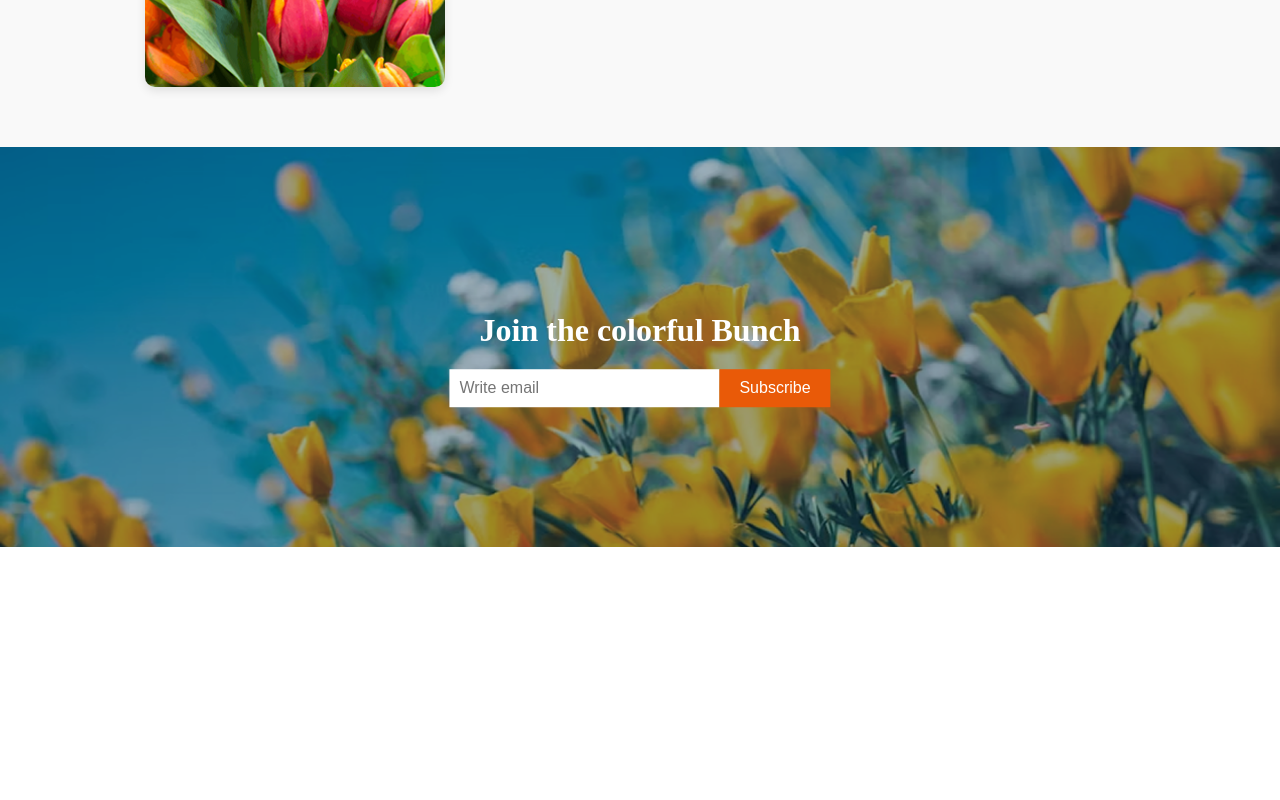
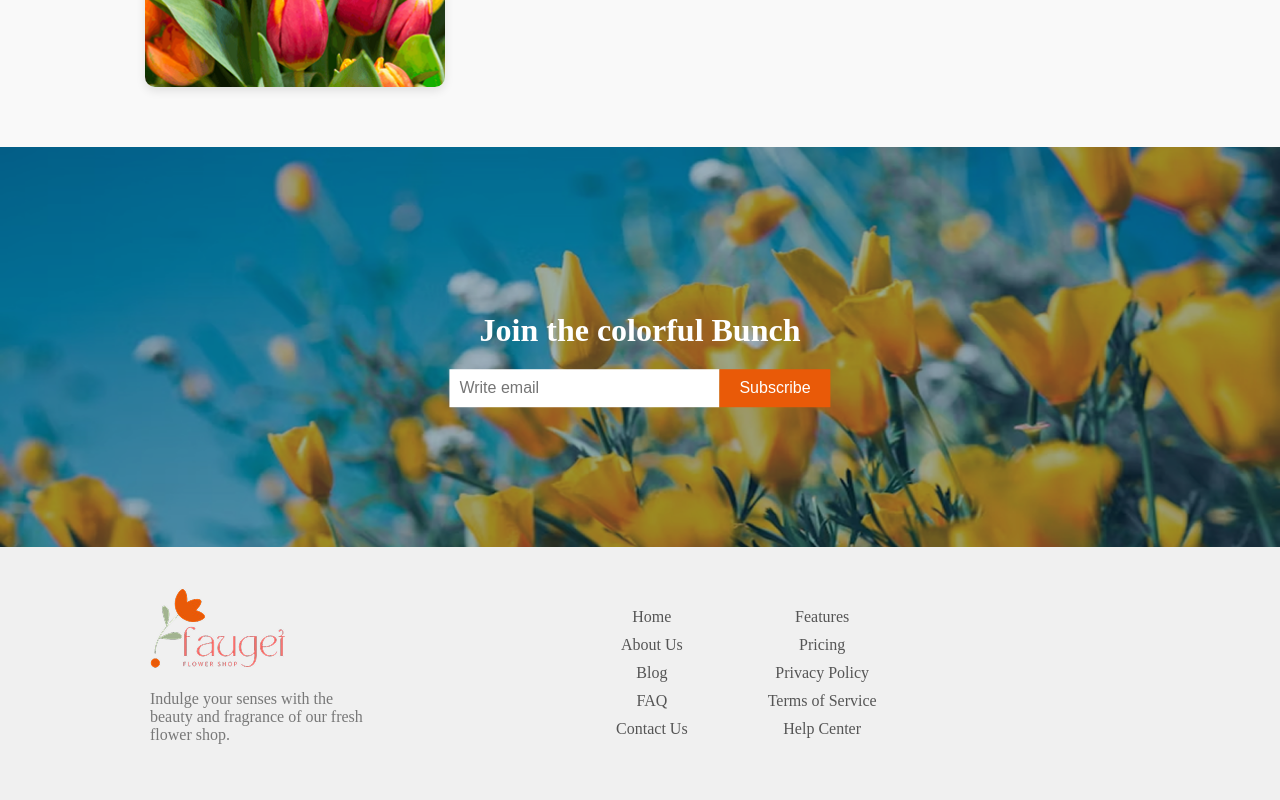
Before and after one commit to miraz2003/assignment2, a plain HTML site: page index.html in a window 1280 px wide. Shown: the part 2956-3756 px from the top of the page. Before the commit the page ends 3503 px from the top, so only its background shows below. Drawn offline with Linux system fonts and the light colour scheme.

Commit message:
footer part

```diff
--- a/index.html
+++ b/index.html
@@ -214,6 +214,101 @@
 
 
 
+<!-- Footer
+  <footer class="footer">
+   <nav class="footer2">
+     <div class="footer3"><img src="images/logo.png" alt=""></div>
+      <p class="footer6"><span class="plants-color">Indulge your senses with the <br> beauty and fragrance of our fresh <br> flower shop. </span></p>
+
+<ul>
+
+<li class="footer4"><a href="" class="footer5">Home</a></li>
+<li class="footer4"><a href="" class="footer5">About Us</a></li>
+<li class="footer4"><a href="" class="footer5">Blog</a></li>
+<li class="footer4"><a href="" class="footer5">FAQ</a></li>
+<li class="footer4"><a href="" class="footer5">Contact Us</a></li>
+<li class="footer4"><a href="" class="footer5">Features</a></li>
+<li class="footer4"><a href="" class="footer5">Pricing</a></li>
+<li class="footer4"><a href="" class="footer5">Privacy Policy</a></li>
+<li class="footer4"><a href="" class="footer5">Terms of service</a></li>
+<li class="footer4"><a href="" class="footer5">Help Center</a></li>
+
+</ul>
+
+    <nav>
+
+  </footer> -->
+
+
+
+
+
+
+
+
+
+
+<!-- Footer -->
+<footer class="footer">
+  <nav class="footer2">
+    <div>
+      <div class="footer3">
+        <img src="images/logo.png" alt="">
+      </div>
+      <p class="footer6">
+        <span class="plants-color">
+          Indulge your senses with the <br>
+          beauty and fragrance of our fresh <br>
+          flower shop.
+        </span>
+      </p>
+    </div>
+
+    <!-- Links in two centered columns -->
+    <div class="footer-links">
+      <div class="footer-column">
+        <a href="" class="footer5">Home</a>
+        <a href="" class="footer5">About Us</a>
+        <a href="" class="footer5">Blog</a>
+        <a href="" class="footer5">FAQ</a>
+        <a href="" class="footer5">Contact Us</a>
+      </div>
+      <div class="footer-column">
+        <a href="" class="footer5">Features</a>
+        <a href="" class="footer5">Pricing</a>
+        <a href="" class="footer5">Privacy Policy</a>
+        <a href="" class="footer5">Terms of Service</a>
+        <a href="" class="footer5">Help Center</a>
+      </div>
+    </div>
+  </nav>
+</footer>
+
+
+
+
+
+
+
+
+
+
+
+
+
+
+
+
+
+
+
+
+
+
+
+
+
+
 
 
 
--- a/styles/styles.css
+++ b/styles/styles.css
@@ -1,9 +1,6 @@
 .logo {
-/* margin-top : 5px; */
-/* padding-top: 10px; */
 margin-left: 150px;
   width: 100px;
-  /* height: auto; */
 
 }
 
@@ -16,9 +13,9 @@ margin-left: 150px;
 
 }
 
-.nav-links{
-    /* display: flex; */
-}
+/* .nav-links{
+    display: flex;
+} */
 
 .display-flex{
      display: flex;
@@ -26,7 +23,7 @@ margin-left: 150px;
 
 
 .nav-item{
-        list-style: none;
+ list-style: none;
     margin-right: 22px;
 }
 
@@ -504,3 +501,47 @@ body {
 .form button:hover {
   background-color: blueviolet;
 }
+
+
+
+
+
+
+
+
+
+
+
+
+
+.footer {
+  background-color: #f0f0f0;
+  padding: 40px 0;
+}
+
+.footer2 {
+  display: flex;
+  justify-content: space-between;
+  align-items: flex-start;
+  flex-wrap: wrap;
+  padding: 0 150px;
+}
+
+.footer-links {
+  display: flex;
+  gap: 80px;
+  margin: auto;
+}
+
+.footer-column {
+  display: flex;
+  flex-direction: column;
+  gap: 10px;
+  text-align: center;
+}
+
+.footer5 {
+  color: #555;
+  text-decoration: none;
+  font-size: 1rem;
+}
```
